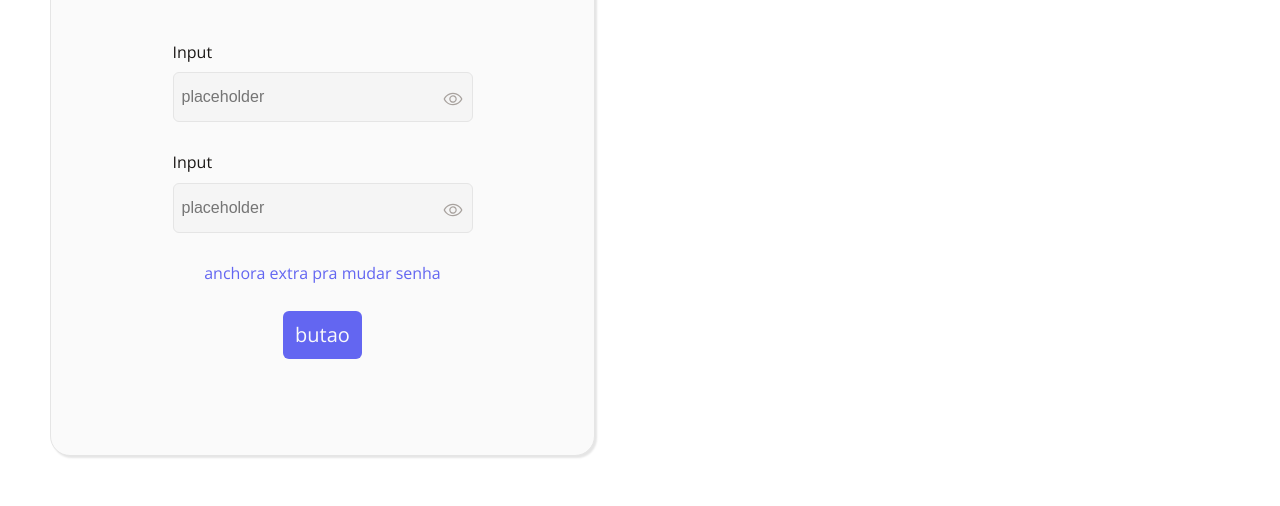
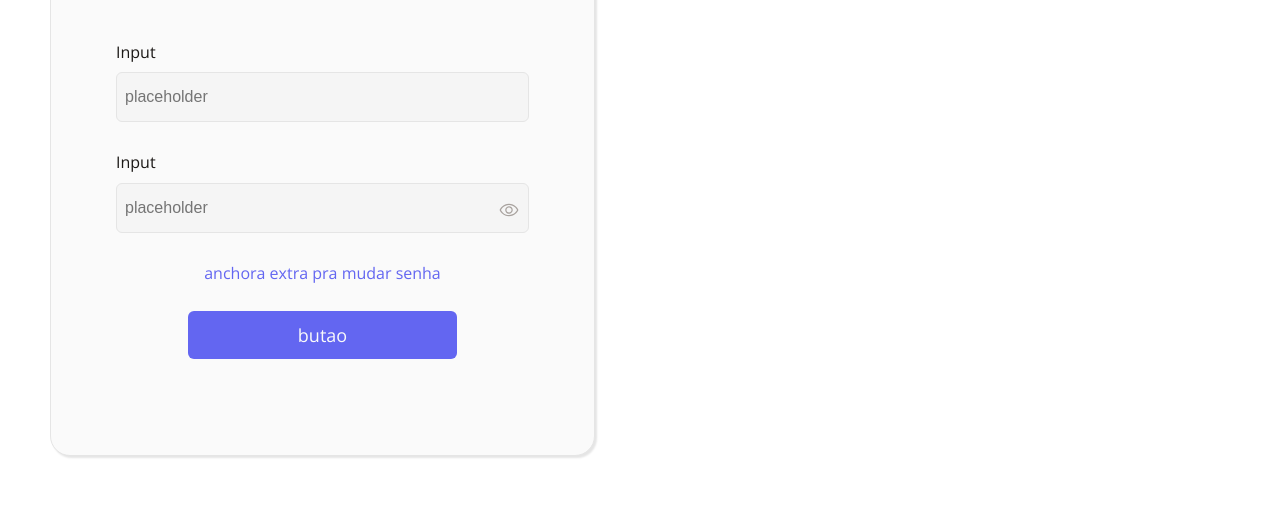
Before and after one commit to bastosanaa/LabticQuiz-Frontend, a plain HTML site: page components.html in a window 1280 px wide. Shown: the part 459-965 px from the top of the page. Drawn offline with nearby package versions, Linux system fonts and the light colour scheme.

Commit message:
Style: pequenos ajustes nos componentes button, input e authCard

```diff
--- a/components/authCard/authCard.css
+++ b/components/authCard/authCard.css
@@ -33,6 +33,8 @@
     display: flex;
     flex-direction: column;
     gap: 2rem;
+    width: 100%;
+    align-items: center;
 }
 
 .auth-card a {
--- a/components/button/button.css
+++ b/components/button/button.css
@@ -6,6 +6,7 @@
 }
 
 .size-large {
+    width: 100%;
     max-width: 320px;
     padding: 12px;
     line-height: 1.5rem;
@@ -13,7 +14,8 @@
 }
 
 .size-medium {
-    max-width: 110px;
+    width: 65%;
+    /* max-width: 260px; */
     padding: 12px ;
     line-height: 1.5rem;
     font-size: 1.125rem;
--- a/components/input/input.css
+++ b/components/input/input.css
@@ -8,7 +8,7 @@
 
 .input-container {
     position: relative;
-    width: 300px;
+    width: 100%;
 }
 
 .input-label {
@@ -18,7 +18,7 @@
 }
 input {
     border: 1px solid var(--beige-color);
-    max-width: 100%;
+    /* max-width: 100%; */
     width: 100%;
     box-sizing: border-box;
     padding: 12px 8px;
--- a/componentsCall.js
+++ b/componentsCall.js
@@ -25,14 +25,14 @@ body.appendChild(input2)
 const authCard = AuthCard({
     title: 'Login',
     buttonParams: Button({
-        text: 'butao'
+        text: 'butao',
+        size: 'medium'
     }),
     inputs: [Input({
         placeholder: 'placeholder',
         required: true,
         title: 'Input',
         errorMessage: 'mensagem de erro',
-        type: 'password'
     }),
     Input({
         placeholder: 'placeholder',
```
